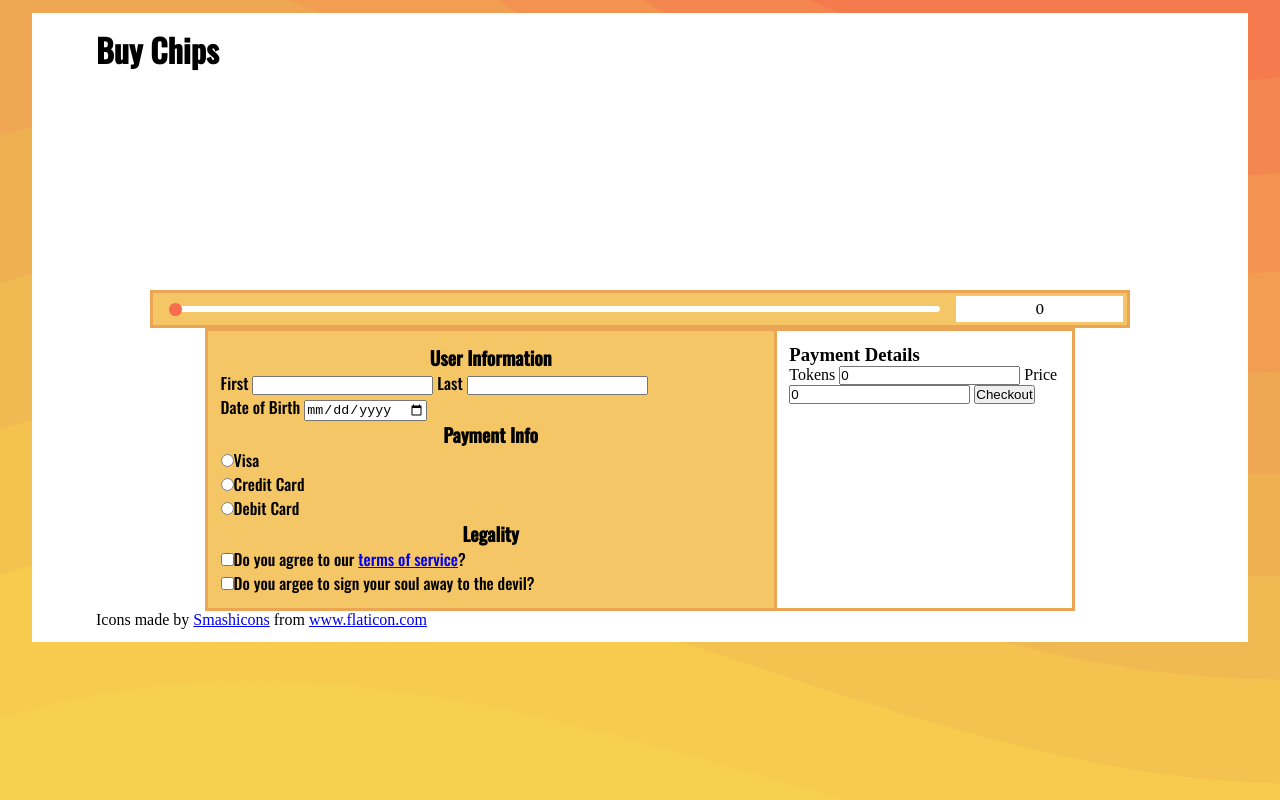
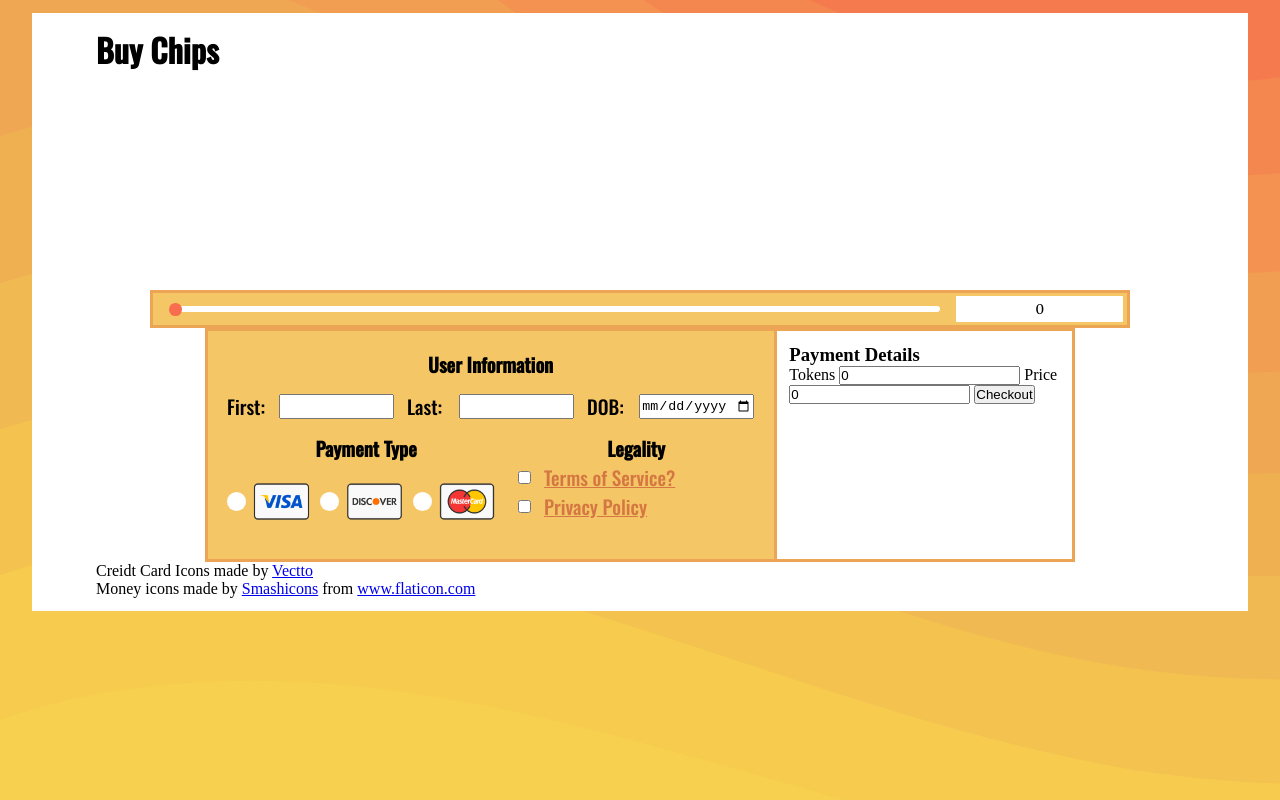
Before and after one commit to EthanPhilpott/Unit-3-Project, a plain HTML site: page tokens.html in a window 1280 px wide. Drawn offline with nearby package versions, Linux system fonts and the light colour scheme.

Commit message:
nearly finshed the token page

```diff
--- a/tokens.css
+++ b/tokens.css
@@ -44,8 +44,8 @@ article {
 }
 
 #visual img {
-    width: 7.5vw;
-    height: 7.5vw;
+    width: 7vw;
+    height: 7vw;
     margin-right: -3vw;
 }
 
@@ -100,6 +100,7 @@ article {
 
 .buy fieldset {
     border: none;
+    width: 100%;
 }
 
 .info {
@@ -110,8 +111,14 @@ article {
     padding: 1vw;
 }
 
+.info fieldset::not(h3) {
+    display: flex;
+}
+
 .info h3 {
     text-align: center;
+    width: 100%;
+    font-size: 1.5vw;
 }
 
 .info::not(h3) {
@@ -122,3 +129,127 @@ article {
     flex: 1;
     padding: 1vw;
 }
+
+.boxes {
+    display: flex;
+}
+
+.boxes fieldset {
+    flex: 1;
+}
+
+.boxes img {
+    width: 6vw;
+}
+
+.payInfo {
+    display: grid;
+    grid-template-columns: auto;
+    grid-row: auto;
+    padding: .5vw;
+}
+
+.payInfo input {
+    margin: 0;
+    appearance: none;
+    width: 1.5vw;
+    height: 1.5vw;
+    border-radius: 50%;
+    background-color: white;
+}
+
+.bubble {
+    border-radius: 50%;
+    width: 1vw;
+    height: 1vw;
+    margin-left: -1.25vw;
+    opacity: 0;
+}
+
+.payInfo input:checked ~ .bubble {
+    opacity: 100%;
+    background-color: var(--red);
+}
+
+.payInfo label {
+    display: flex;
+    align-items: center;
+    justify-content: center;
+}
+
+.payInfo h3 {
+    grid-column: 1/4;
+    grid-row: 1/2;
+}
+
+.payInfo input:nth-child(1) {
+    grid-column: 1/2;
+    grid-row: 2/3;
+}
+.payInfo input:nth-child(2) {
+    grid-column: 2/3;
+    grid-row: 2/3;
+}
+.payInfo input:nth-child(3) {
+    grid-column: 3/4;
+    grid-row: 2/3;
+}
+
+.userData {
+    display: grid;
+    grid-template-columns: repeat(3, 1fr);
+    grid-template-rows: auto;
+    padding: .5vw;
+    gap: 1vw;
+}
+
+.userData h3 {
+    grid-column: 1/-1;
+    grid-row: 1/2;
+}
+
+.userData label {
+    display: flex;
+    justify-content: space-between;
+    align-items: center;
+    font-size: 1.5vw;
+}
+
+.userData label:nth-child(1) {
+    grid-column: 0/1;
+    grid-row: 2/3;
+}
+
+.userData label:nth-child(2) {
+    grid-column: 1/2;
+    grid: 2/3;
+}
+.userData label:nth-child(3) {
+    grid-column: 2/3;
+    grid: 2/3;
+}
+
+.userData input[type="text"] {
+    width: 9vw;
+    height: 2vw;
+}
+
+.userData input[type="date"] {
+    width: 9vw;
+    height: 2vw;
+}
+
+.legal {
+    padding: .5vw;
+}
+
+.legal label {
+    display: flex;
+    align-items: center;
+}
+
+.legal a {
+    margin-left: 1vw;
+    font-size: 1.5vw;
+    color: var(--dark-orange);
+}
--- a/tokens.html
+++ b/tokens.html
@@ -39,30 +39,41 @@
             <article class="buy">
                 <section class="info">
                     <form action="data.json" method="POST">
-                        <fieldset>
+                        <fieldset class="userData">
                             <h3>User Information</h3>
 
-                            <label for="fname">First</label>
-                            <input type="text" name="user.fname" id="fname">
-                            <label for="lname">Last</label>
-                            <input type="text" name="user.lname" id="lname"><br>
-                            <label for="age">Date of Birth</label>
-                            <input type="date" name="user.age" id="age">
+                            <label for="fname">First:<input type="text" name="user.fname" id="fname"></label>
+                            <label for="lname">Last:<input type="text" name="user.lname" id="lname"></label>
+                            <label for="age">DOB:<input type="date" name="user.age" id="age"></label>
                         </fieldset>
 
-                        <fieldset>
-                            <h3>Payment Info</h3>
+                        <fieldset class="boxes">
+                            <fieldset class="payInfo">
+                                <h3>Payment Type</h3>
 
-                            <label for="visa"><input type="radio" name="user.pay" id="visa">Visa</label><br>
-                            <label for="credit"><input type="radio" name="user.pay" id="credit">Credit Card</label><br>
-                            <label for="debit"><input type="radio" name="user.pay" id="debit">Debit Card</label><br>
-                        </fieldset>
+                                <label for="visa">
+                                    <input type="radio" name="user.pay" id="visa">
+                                    <span class="bubble"></span>
+                                    <img src="images/visa.png" alt="visa card">
+                                </label>
+                                <label for="discover">
+                                    <input type="radio" name="user.pay" id="discover">
+                                    <span class="bubble"></span>
+                                    <img src="images/discover.png" alt="discover card">
+                                </label>
+                                <label for="mastercard">
+                                    <input type="radio" name="user.pay" id="mastercard">
+                                    <span class="bubble"></span>
+                                    <img src="images/mastercard.png" alt="mastercard card">
+                                </label>
+                            </fieldset>
 
-                        <fieldset>
-                            <h3>Legality</h3>
+                            <fieldset class="legal">
+                                <h3>Legality</h3>
 
-                            <label for="tos"><input type="checkbox" name="user.tos" id="tos">Do you agree to our <a href="tos.html" target="_blank">terms of service</a>?</label><br>
-                            <label for="devil"><input type="checkbox" name="user.soul" id="devil">Do you argee to sign your soul away to the devil?</label>
+                                <label for="tos"><input type="checkbox" name="user.tos" id="tos"><a href="tos.html" target="_blank">Terms of Service?</a></label>
+                                <label for="devil"><input type="checkbox" name="user.soul" id="devil"><a href="pp.html" target="_blank">Privacy Policy</a></label>
+                            </fieldset>
                         </fieldset>
                     </form>
                 </section>
@@ -82,7 +93,8 @@
         </main>
 
         <footer>
-            <p>Icons made by <a href="https://www.flaticon.com/authors/smashicons" title="Smashicons">Smashicons</a> from <a href="https://www.flaticon.com/" title="Flaticon"> www.flaticon.com</a></p>
+            <p>Creidt Card Icons made by <a href="https://www.vectto.com/">Vectto</a></p>
+            <p>Money icons made by <a href="https://www.flaticon.com/authors/smashicons" title="Smashicons">Smashicons</a> from <a href="https://www.flaticon.com/" title="Flaticon"> www.flaticon.com</a></p>
         </footer>
 
         <script src="tokens.js"></script>
```
Also changed, not shown: pp.html (added, +11 -0 lines), images/discover.png (added), images/mastercard.png (added), images/visa.png (added).
